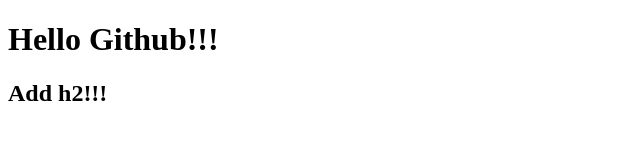
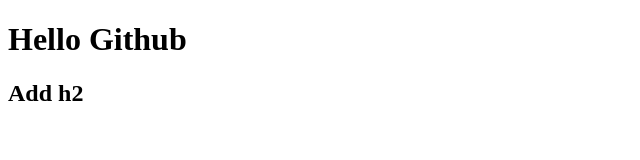
Before and after one commit to cuijiahuawx/hello, a plain HTML site: page index.html in a window 1280 px wide. Shown: the full height of the page, 0-640 px from the left. Drawn offline with Linux system fonts and the light colour scheme.

Commit message:
remove !!!

```diff
--- a/index.html
+++ b/index.html
@@ -7,7 +7,7 @@
     <title>Git</title>
 </head>
 <body>
-    <h1>Hello Github!!!</h1>
-    <h2>Add h2!!!</h2>
+    <h1>Hello Github</h1>
+    <h2>Add h2</h2>
 </body>
 </html>
```
